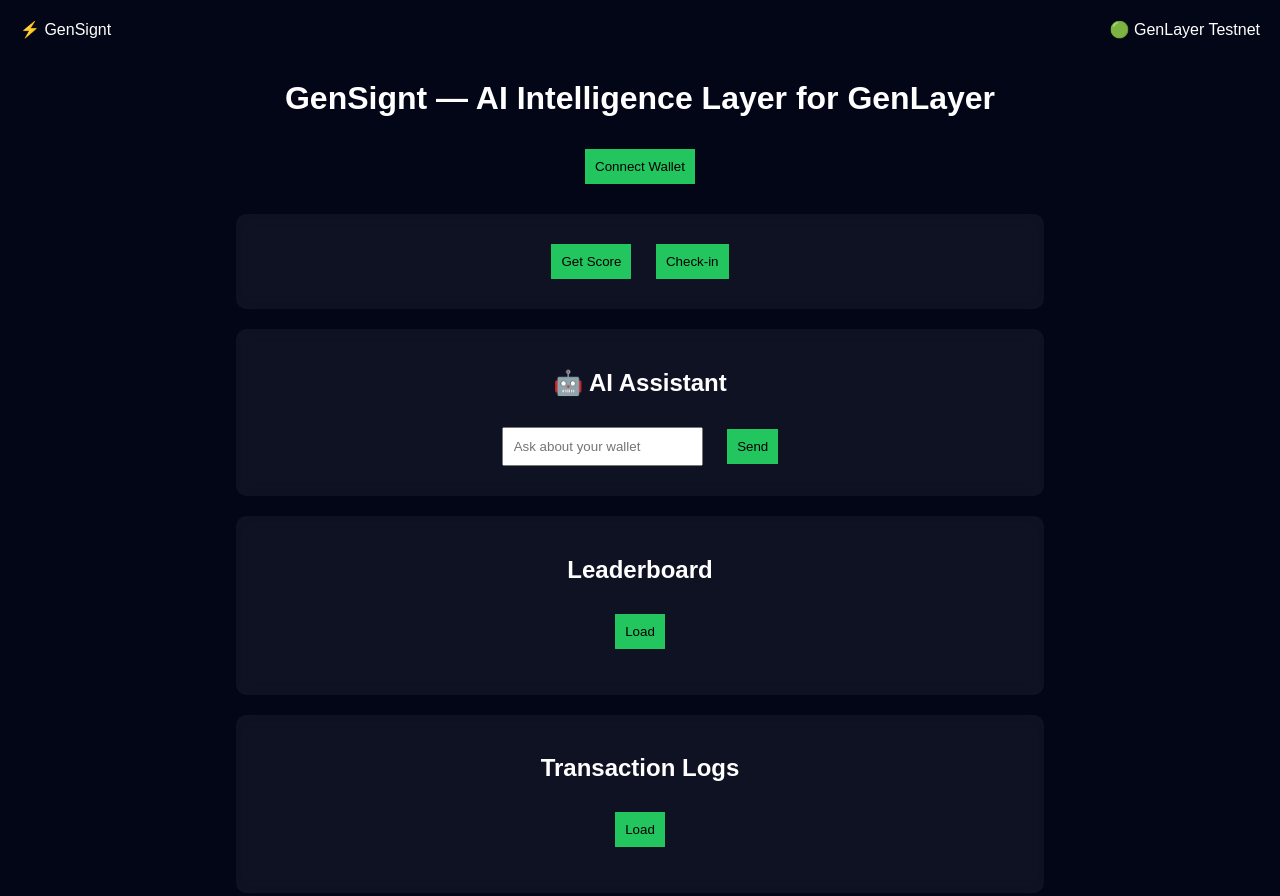
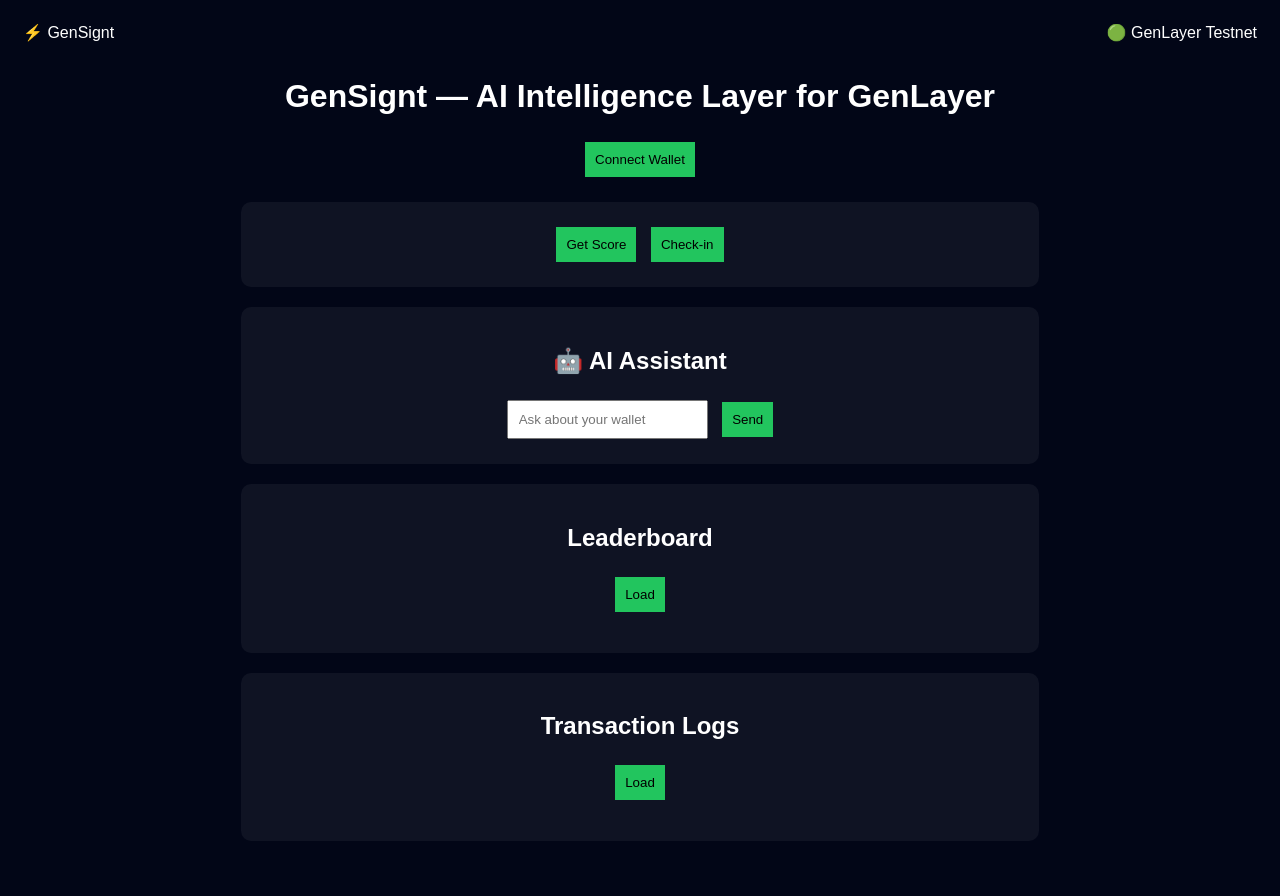
Before and after one commit to coingyaan/gensignt-dashboard, a plain HTML site: page index.html in a window 1280 px wide. After the commit the page ends 861 px from the top, so only its background shows below. Drawn offline with Linux system fonts and the light colour scheme.

Commit message:
Update style.css

```diff
--- a/style.css
+++ b/style.css
@@ -1,5 +1,4 @@
 body {
-  margin: 0;
   font-family: Arial;
   background: #020617;
   color: white;
@@ -9,24 +8,29 @@
 .topbar {
   display: flex;
   justify-content: space-between;
-  padding: 20px;
+  padding: 15px;
 }
 
 .glass {
   background: rgba(255,255,255,0.05);
-  backdrop-filter: blur(10px);
+  margin: 20px auto;
   padding: 20px;
-  margin: 20px auto;
   width: 60%;
   border-radius: 10px;
 }
 
-input, button {
+button {
   padding: 10px;
-  margin: 10px;
-}
-
-button {
+  margin: 5px;
   background: #22c55e;
   border: none;
 }
+
+input {
+  padding: 10px;
+  margin: 5px;
+}
+
+li {
+  list-style: none;
+}
```
